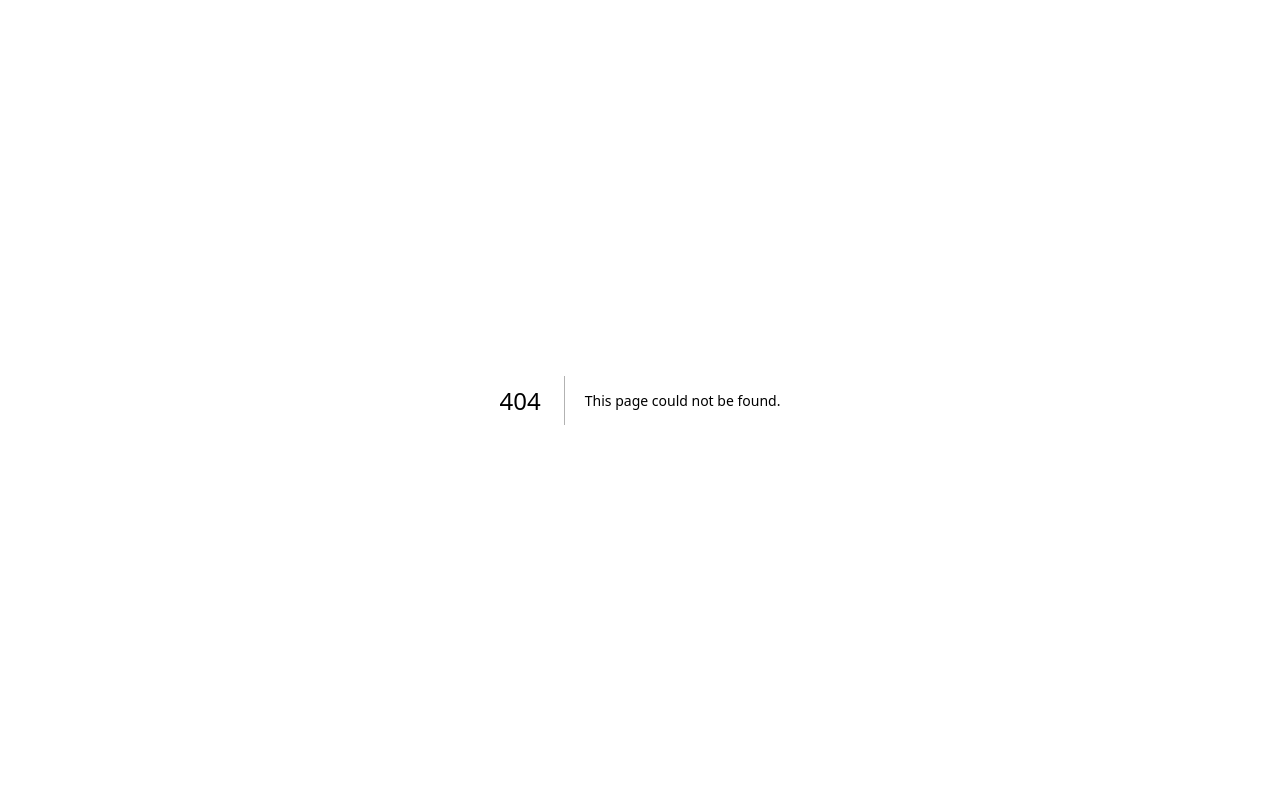
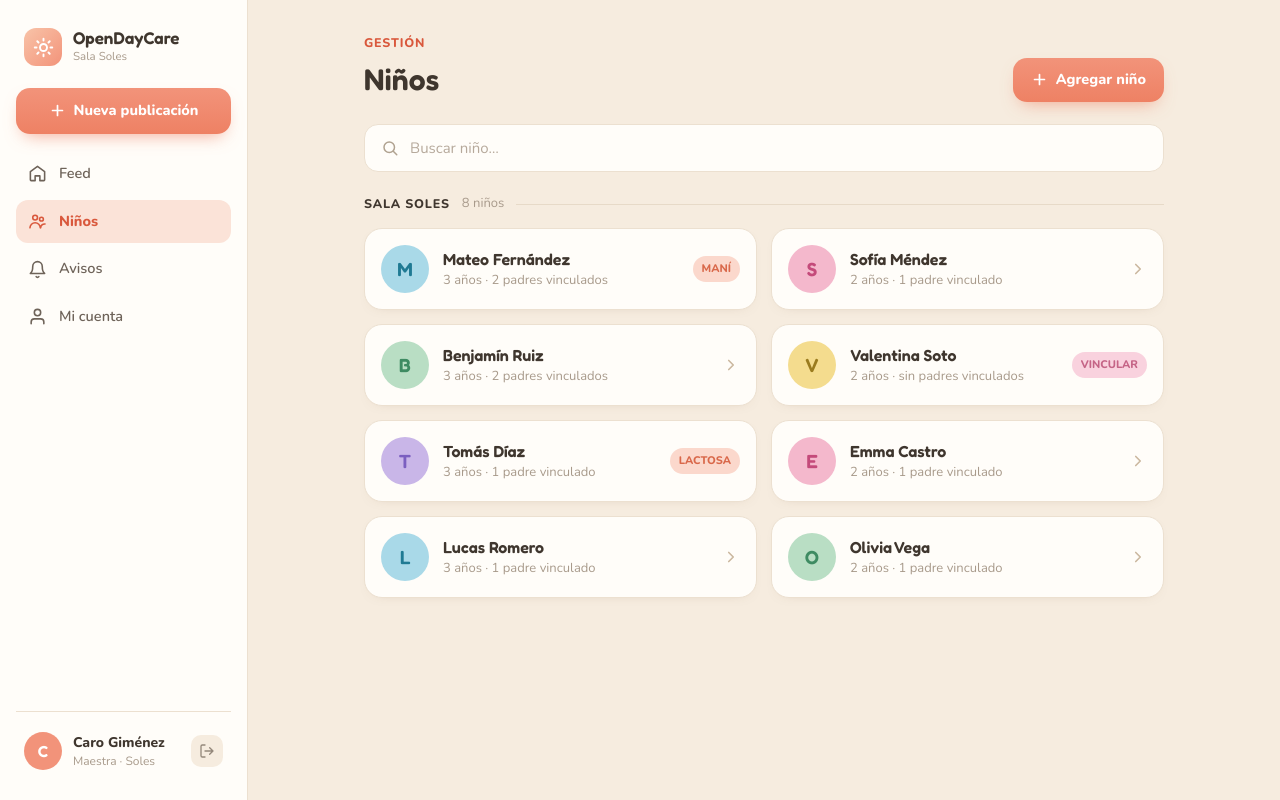
Before and after one commit to JohnRiverDev/opencode-daycare, a Next.js app: page /kids in a window 1280 px wide. Before the commit this address had no page. Built offline with nearby package versions, Linux system fonts and the light colour scheme.

Commit message:
Add KidsPage, KidsHeader, and KidSearchField components for kids management - Step 5

```diff
--- a/app/globals.css
+++ b/app/globals.css
@@ -19,6 +19,7 @@
   --color-subtle: #94887b;
   --color-idle: #6e6359;
   --color-label: #8a7c6d;
+  --color-placeholder: #b6a99b;
 
   /* Warm accents */
   --color-accent: #d9583c;
--- /dev/null
+++ b/app/kids/page.tsx
@@ -0,0 +1,42 @@
+import { MobileNav } from "@/components/feed/mobile-nav";
+import { Sidebar } from "@/components/feed/sidebar";
+import { KidCard } from "@/components/kids/kid-card";
+import { KidSearchField } from "@/components/kids/kid-search-field";
+import { KidsHeader } from "@/components/kids/kids-header";
+import { kids } from "@/lib/kids-data";
+
+// Only this kid has a profile in the mock data, so only its card is navigable.
+const PROFILE_KID_ID = "1";
+
+export default function KidsPage() {
+  return (
+    <div className="flex min-h-screen bg-cream">
+      <Sidebar activeNav="kids" />
+      <div className="flex min-w-0 flex-1 flex-col">
+        <MobileNav activeNav="kids" />
+        <main className="flex-1">
+          <div className="mx-auto w-full max-w-[880px] px-10 pt-[34px] pb-20">
+            <KidsHeader />
+            <KidSearchField />
+            <div className="mb-3.5 flex items-center gap-3">
+              <span className="text-[12.5px] font-extrabold tracking-[0.8px] text-ink">
+                SALA SOLES
+              </span>
+              <span className="text-[13px] text-muted">{kids.length} niños</span>
+              <span className="h-px flex-1 bg-line" />
+            </div>
+            <div className="grid grid-cols-1 gap-3.5 sm:grid-cols-2">
+              {kids.map((kid) => (
+                <KidCard
+                  key={kid.id}
+                  kid={kid}
+                  href={kid.id === PROFILE_KID_ID ? `/kids/${kid.id}` : undefined}
+                />
+              ))}
+            </div>
+          </div>
+        </main>
+      </div>
+    </div>
+  );
+}
--- /dev/null
+++ b/components/kids/kid-search-field.tsx
@@ -0,0 +1,33 @@
+function SearchIcon() {
+  return (
+    <svg
+      className="flex-none text-photo-ink"
+      width="18"
+      height="18"
+      viewBox="0 0 24 24"
+      fill="none"
+      stroke="currentColor"
+      strokeWidth="2"
+      strokeLinecap="round"
+      strokeLinejoin="round"
+    >
+      <circle cx="11" cy="11" r="7" />
+      <path d="m21 21-4.3-4.3" />
+    </svg>
+  );
+}
+
+/** Visual-only search field: it takes focus but does not filter the list. */
+export function KidSearchField() {
+  return (
+    <div className="mb-[22px] flex items-center gap-[11px] rounded-[14px] border border-edge bg-card px-4 py-3">
+      <SearchIcon />
+      <input
+        type="text"
+        aria-label="Buscar niño"
+        placeholder="Buscar niño…"
+        className="min-w-0 flex-1 border-none bg-transparent text-[15px] text-ink placeholder:text-placeholder focus:outline-none"
+      />
+    </div>
+  );
+}
--- /dev/null
+++ b/components/kids/kids-header.tsx
@@ -0,0 +1,37 @@
+function PlusIcon() {
+  return (
+    <svg
+      width="17"
+      height="17"
+      viewBox="0 0 24 24"
+      fill="none"
+      stroke="currentColor"
+      strokeWidth="2.4"
+      strokeLinecap="round"
+      strokeLinejoin="round"
+    >
+      <path d="M12 5v14M5 12h14" />
+    </svg>
+  );
+}
+
+/** "GESTIÓN" / "Niños" heading with the "Agregar niño" action (static link). */
+export function KidsHeader() {
+  return (
+    <div className="mb-[22px] flex items-end justify-between gap-4">
+      <div>
+        <div className="mb-1 text-[12.5px] font-extrabold tracking-[0.8px] text-accent">
+          GESTIÓN
+        </div>
+        <h1 className="m-0 font-display text-[30px] font-semibold text-ink">Niños</h1>
+      </div>
+      <a
+        href="#"
+        className="flex items-center gap-2 rounded-[14px] bg-linear-to-b from-flame to-flame-deep px-[18px] py-[11px] text-[14.5px] font-extrabold text-white shadow-[0_8px_18px_-8px_rgba(238,129,100,0.7)]"
+      >
+        <PlusIcon />
+        Agregar niño
+      </a>
+    </div>
+  );
+}
```
